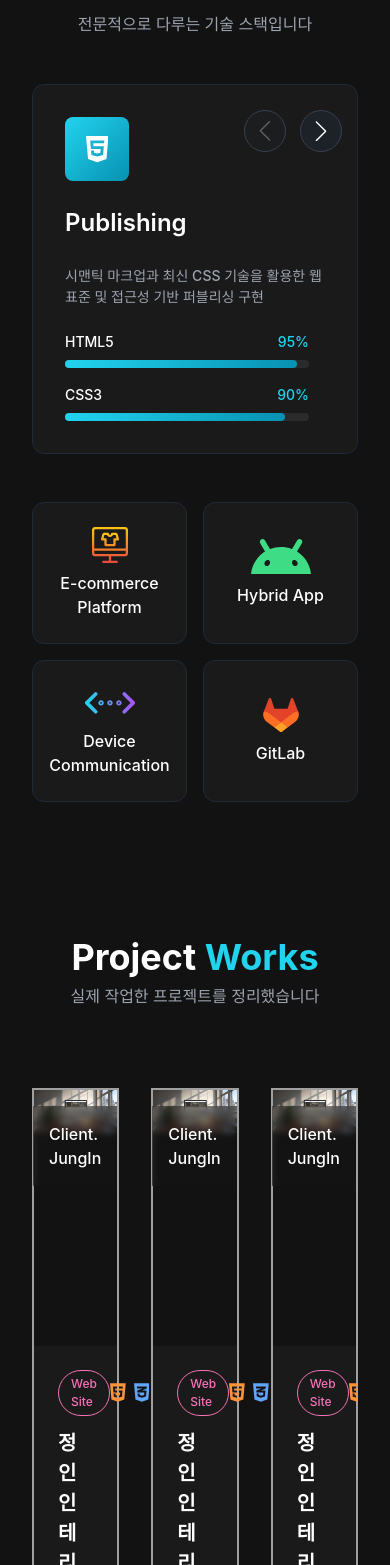
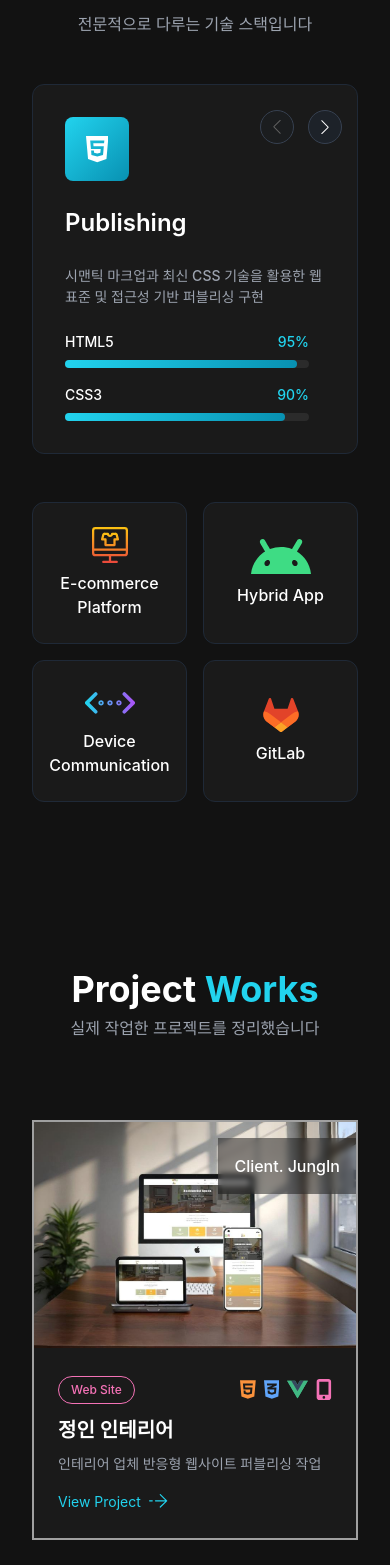
Before and after one commit to giun915/web-portfolio, a Vue app: page /#intro in a window 390 px wide. Shown: the part 1823-3388 px from the top of the page. Built offline with nearby package versions, Linux system fonts and the light colour scheme; a web font is replaced by a local one.

Commit message:
feat: add responsive layout project section

```diff
--- a/src/assets/css/layout.css
+++ b/src/assets/css/layout.css
@@ -51,6 +51,9 @@ section .page_inner {
   height: 100%;
   flex-direction: column;
   align-items: center;
+}
+.section_title_area {
+  margin-top: 2rem;
 }
 
 .section_title_wrap {
--- a/src/components/project/ProjectSlide.vue
+++ b/src/components/project/ProjectSlide.vue
@@ -49,6 +49,9 @@ defineProps<{
 }
 .slide_main_img img {
   transition: all 0.4s ease;
+  width: 100%;
+  height: 100%;
+  object-fit: cover;
 }
 
 .client_name {
@@ -69,9 +72,10 @@ defineProps<{
 .slide_content {
   display: flex;
   flex-direction: column;
-  gap: 0.5rem;
   padding: 1.5rem;
   background: var(--box-bg-color);
+  height: calc(100% - 16rem);
+  justify-content: space-around;
 }
 .content_header {
   display: flex;
@@ -123,6 +127,7 @@ defineProps<{
   font-size: 0.875rem;
   color: var(--gray-color);
   margin-bottom: 0.5rem;
+  word-break: keep-all;
 }
 .view_btn {
   display: inline-flex;
--- a/src/components/skills/SkillsSlider.vue
+++ b/src/components/skills/SkillsSlider.vue
@@ -271,10 +271,17 @@ function animateSkillBars(container: HTMLElement | Document = document) {
   .swiper-slide-active .swiper-button-next {
     top: 3rem;
     right: 1rem;
+    width: 2rem;
+    height: 2rem;
   }
 
   .swiper-slide-active .swiper-button-prev {
-    right: 4.5rem;
+    right: 4rem;
+  }
+
+  .swiper-slide-active .swiper-button-prev :deep(svg.swiper-navigation-icon),
+  .swiper-slide-active .swiper-button-next :deep(svg.swiper-navigation-icon) {
+    font-size: 0.875rem;
   }
 }
 </style>
--- a/src/constants/project/projectListData.ts
+++ b/src/constants/project/projectListData.ts
@@ -51,12 +51,12 @@ export const projectList: ProjectItem[] = [
     ],
   },
   {
-    id: 2,
+    id: 3,
     client: 'JungIn',
     clientTheme: 'dark',
     type: 'Web Site',
-    title: '정인 인테리어1',
-    desc: '인테리어 업체 반응형 웹사이트 퍼블리싱 작업',
+    title: '정인 인테리어2',
+    desc: '인테리어 업체 반응형 웹사이트',
     image: '/assets/imgs/portfolio/jungin/main_display.png',
     skills: [
       { icon: IconHtml, className: 'html_icon' },
@@ -66,12 +66,12 @@ export const projectList: ProjectItem[] = [
     ],
   },
   {
-    id: 2,
+    id: 4,
     client: 'JungIn',
     clientTheme: 'dark',
     type: 'Web Site',
-    title: '정인 인테리어1',
-    desc: '인테리어 업체 반응형 웹사이트 퍼블리싱 작업',
+    title: '정인 인테리어3',
+    desc: '인테리어 업체 반응형 웹사이트',
     image: '/assets/imgs/portfolio/jungin/main_display.png',
     skills: [
       { icon: IconHtml, className: 'html_icon' },
--- a/src/views/PortfolioMain.vue
+++ b/src/views/PortfolioMain.vue
@@ -313,7 +313,6 @@ const initHorizontalSwipers = async () => {
   if (document.querySelector('.projectSlide')) {
     projectSwiper = new Swiper('.projectSlide', {
       direction: 'horizontal',
-      slidesPerView: 3,
       spaceBetween: 32,
       nested: true,
       pagination: {
@@ -324,6 +323,18 @@ const initHorizontalSwipers = async () => {
         forceToAxis: true,
         releaseOnEdges: true,
         sensitivity: 0.8,
+      },
+      /* 반응형 설정 */
+      breakpoints: {
+        0: {
+          slidesPerView: 1,
+        },
+        769: {
+          slidesPerView: 2,
+        },
+        1201: {
+          slidesPerView: 3,
+        },
       },
     })
   }
--- a/src/views/ProjectView.vue
+++ b/src/views/ProjectView.vue
@@ -40,10 +40,7 @@ const emit = defineEmits<{
 
 <style scoped>
 .page_inner {
-  gap: 2rem;
-}
-.section_title_area {
-  margin-bottom: 3rem;
+  gap: 5rem;
 }
 .slide_area {
   position: relative;
@@ -56,6 +53,7 @@ const emit = defineEmits<{
   position: relative;
   display: flex;
   flex-direction: column;
+  height: 100%;
 }
 
 .projectSlide {
@@ -142,7 +140,7 @@ const emit = defineEmits<{
   transform: scaleX(1);
 }
 :deep(.slide_inner:after) {
-  bottom: -3px;
+  bottom: -2px;
   right: 0;
   transform: scaleX(0);
   transform-origin: right bottom;
@@ -150,4 +148,8 @@ const emit = defineEmits<{
 .project_section .swiper-slide:hover :deep(.slide_inner:after) {
   transform: scaleX(1);
 }
+
+/* 반응형 */
+@media (max-width: 1024px) {
+}
 </style>
--- a/src/views/SkillsView.vue
+++ b/src/views/SkillsView.vue
@@ -27,9 +27,6 @@ defineProps<{
 <style scoped>
 .page_inner {
   gap: 2rem;
-}
-.section_title_area {
-  margin-top: 2rem;
 }
 .scrollPage .section_title_area {
   margin-top: 0;
```
